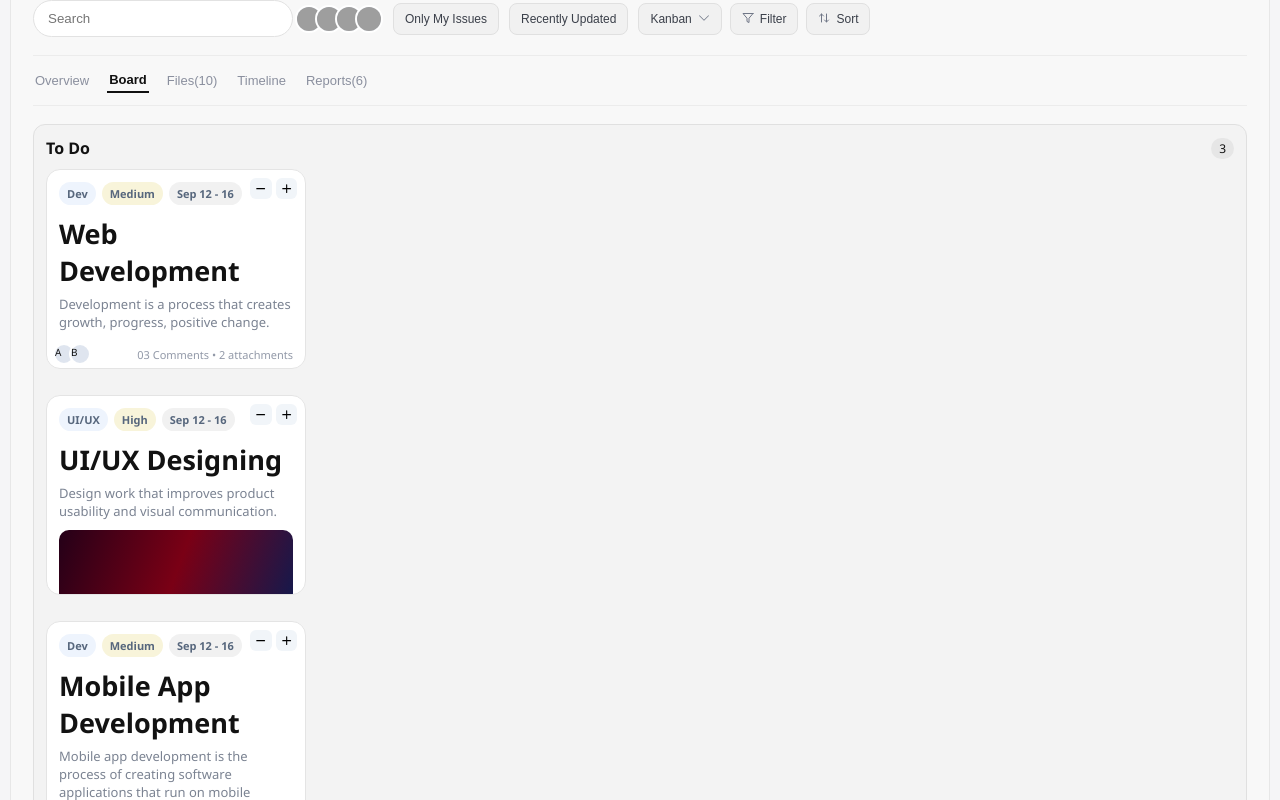
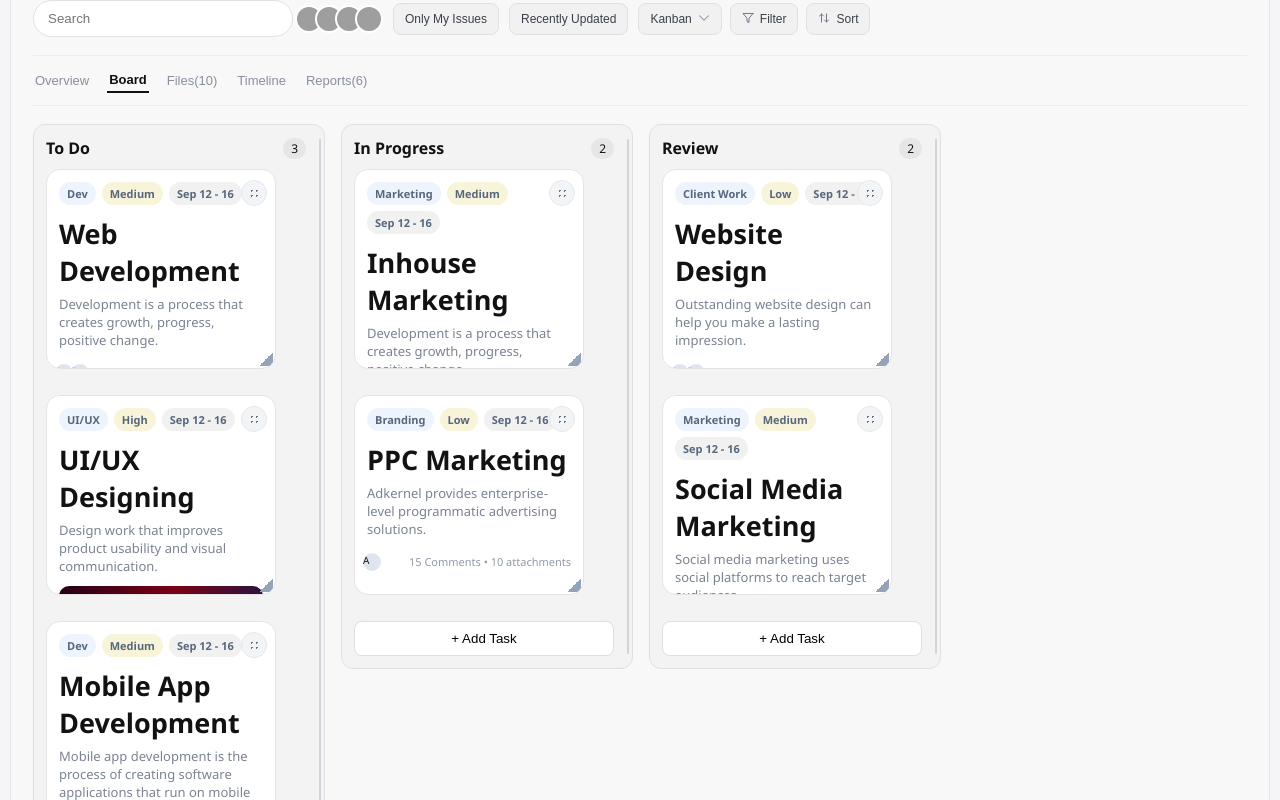
Before and after one commit to akankshapatil2015/dashboard-ui, a React (Create React App) app: page / in a window 1280 px wide. Shown: the part 720-1520 px from the top of the page. Built offline with nearby package versions, Linux system fonts and the light colour scheme; grey boxes are pictures that could not be loaded.

Commit message:
implement drag-and-drop functionality with dnd-kit and update card resizing

```diff
--- a/package.json
+++ b/package.json
@@ -3,6 +3,9 @@
   "version": "0.1.0",
   "private": true,
   "dependencies": {
+    "@dnd-kit/core": "^6.3.1",
+    "@dnd-kit/sortable": "^10.0.0",
+    "@dnd-kit/utilities": "^3.2.2",
     "@testing-library/dom": "^10.4.1",
     "@testing-library/jest-dom": "^6.9.1",
     "@testing-library/react": "^16.3.2",
--- a/src/components/Board/Board.css
+++ b/src/components/Board/Board.css
@@ -136,19 +136,14 @@
 
 .kanban {
   margin-top: 18px;
-  display: grid;
-  grid-template-columns: repeat(auto-fit, minmax(260px, 1fr));
+  display: flex;
+  flex-wrap: nowrap;
+  overflow-x: auto;
   gap: 16px;
   align-items: start;
-  column-count: 3;
-  column-gap: 16px;
 }
 
 @media (max-width: 1300px) {
-  .kanban {
-    grid-template-columns: 1fr;
-  }
-
   .board-head {
     flex-direction: column;
     align-items: flex-start;
@@ -161,13 +156,22 @@
   .view-controls {
     margin-left: 0;
   }
+
+  .drag-overlay-card {
+  background: #fff;
+  border-radius: 14px;
+  padding: 12px;
+  width: 260px;
+  box-shadow: 0 10px 30px rgba(0,0,0,0.15);
+  transform: rotate(2deg) scale(1.03);
+  opacity: 0.95;
+  pointer-events: none;
+}
 }
 
 /* Tablet */
 @media (max-width: 1024px) {
-  .kanban {
-    column-count: 2;
-  }
+  .kanban { overflow-x: auto; }
 }
 
 /* Mobile */
@@ -178,7 +182,8 @@
   }
 
   .kanban {
-    column-count: 1;
+    flex-direction: column;
+    overflow-x: visible;
   }
   .board-head {
     flex-direction: column;
--- a/src/components/Board/Board.js
+++ b/src/components/Board/Board.js
@@ -1,9 +1,11 @@
+import { useState, useRef, useCallback, useEffect } from 'react';
 import { FiFilter } from 'react-icons/fi';
 import { LuArrowUpDown } from 'react-icons/lu';
 import { BsChevronDown } from 'react-icons/bs';
-import columns from '../../data/columnsData';
 import { teamAvatars } from '../../data/avatarData';
 import Column from '../Column/Column';
+import { DndContext, closestCenter, DragOverlay } from '@dnd-kit/core';
+import initialColumns from '../../data/columnsData';
 import './Board.css';
 
 const viewActions = [
@@ -13,6 +15,156 @@ const viewActions = [
 ];
 
 function Board() {
+  const [data, setData] = useState(initialColumns);
+  const [activeCard, setActiveCard] = useState(null);
+  const [activeColumn, setActiveColumn] = useState(null);
+  const [columnWidths, setColumnWidths] = useState({});
+  const resizeStateRef = useRef({
+    columnId: null,
+    startX: 0,
+    startWidth: 0,
+  });
+  const MIN_COLUMN_WIDTH = 260;
+  const MAX_COLUMN_WIDTH = 520;
+
+  const handleDragStart = (event) => {
+    const { active } = event;
+
+    // find card data
+    let foundCard = null;
+
+    data.forEach((col) => {
+      col.cards.forEach((card) => {
+        if (card.id === active.id) {
+          foundCard = card;
+        }
+      });
+    });
+
+    setActiveCard(foundCard);
+  };
+
+  const handleDragEnd = (event) => {
+    const { active, over } = event;
+    setActiveCard(null);
+    setActiveColumn(null);
+
+    if (!over) return;
+
+    let sourceColIndex, destColIndex;
+    let sourceCardIndex, destCardIndex;
+
+    data.forEach((col, colIndex) => {
+      col.cards.forEach((card, cardIndex) => {
+        if (card.id === active.id) {
+          sourceColIndex = colIndex;
+          sourceCardIndex = cardIndex;
+        }
+        if (card.id === over.id) {
+          destColIndex = colIndex;
+          destCardIndex = cardIndex;
+        }
+      });
+
+      // 👇 Detect dropping directly on column (empty OR not)
+      if (col.id === over.id) {
+        destColIndex = colIndex;
+      }
+    });
+
+    if (sourceColIndex === undefined || destColIndex === undefined) return;
+
+    const newData = [...data];
+
+    const sourceCol = newData[sourceColIndex];
+    const destCol = newData[destColIndex];
+
+    const [movedCard] = sourceCol.cards.splice(sourceCardIndex, 1);
+
+    // 👉 If dropped on card
+    if (destCardIndex !== undefined) {
+      destCol.cards.splice(destCardIndex, 0, movedCard);
+    }
+    // 👉 If dropped on empty column
+    else {
+      destCol.cards.push(movedCard);
+    }
+
+    setData(newData);
+    console.log('OVER:', over?.id);
+  };
+
+  const handleDragOver = (event) => {
+    const { over } = event;
+
+    if (!over) return;
+
+    let foundColumn = null;
+
+    data.forEach((col) => {
+      // If hovering over a card
+      if (col.cards.some((card) => card.id === over.id)) {
+        foundColumn = col.title;
+      }
+
+      // If hovering directly on column
+      if (col.id === over.id) {
+        foundColumn = col.title;
+      }
+    });
+
+    setActiveColumn(foundColumn);
+  };
+
+  const handleColumnResizeMove = useCallback(
+    (event) => {
+      const { columnId, startX, startWidth } = resizeStateRef.current;
+      if (!columnId) return;
+
+      const nextWidth = Math.min(
+        Math.max(startWidth + (event.clientX - startX), MIN_COLUMN_WIDTH),
+        MAX_COLUMN_WIDTH
+      );
+
+      setColumnWidths((prev) => ({
+        ...prev,
+        [columnId]: nextWidth,
+      }));
+    },
+    [MAX_COLUMN_WIDTH, MIN_COLUMN_WIDTH]
+  );
+
+  const stopColumnResize = useCallback(() => {
+    resizeStateRef.current = {
+      columnId: null,
+      startX: 0,
+      startWidth: 0,
+    };
+    window.removeEventListener('mousemove', handleColumnResizeMove);
+    window.removeEventListener('mouseup', stopColumnResize);
+  }, [handleColumnResizeMove]);
+
+  const startColumnResize = (event, columnId, currentWidth) => {
+    event.preventDefault();
+    event.stopPropagation();
+
+    resizeStateRef.current = {
+      columnId,
+      startX: event.clientX,
+      startWidth: currentWidth,
+    };
+
+    window.addEventListener('mousemove', handleColumnResizeMove);
+    window.addEventListener('mouseup', stopColumnResize);
+  };
+
+  useEffect(() => {
+    return () => {
+      window.removeEventListener('mousemove', handleColumnResizeMove);
+      window.removeEventListener('mouseup', stopColumnResize);
+    };
+  }, [handleColumnResizeMove, stopColumnResize]);
+
   return (
     <main className='board-area'>
       <div className='board-head'>
@@ -65,11 +217,35 @@ function Board() {
         <button>Reports(6)</button>
       </div>
 
-      <section className='kanban'>
-        {columns.map((column) => (
-          <Column key={column.title} column={column} />
-        ))}
-      </section>
+      <DndContext
+        collisionDetection={closestCenter}
+        onDragStart={handleDragStart}
+        onDragEnd={handleDragEnd}
+        onDragOver={handleDragOver}
+      >
+        <section className='kanban'>
+          {data.map((column) => (
+            <Column
+              key={column.title}
+              column={column}
+              isActive={activeColumn === column.title}
+              width={columnWidths[column.id]}
+              minWidth={MIN_COLUMN_WIDTH}
+              onColumnResizeStart={startColumnResize}
+            />
+          ))}
+        </section>
+
+        {/* 🔥 DRAG PREVIEW */}
+        <DragOverlay>
+          {activeCard ? (
+            <div className='drag-overlay-card'>
+              <h5>{activeCard.title}</h5>
+              <p>{activeCard.description}</p>
+            </div>
+          ) : null}
+        </DragOverlay>
+      </DndContext>
     </main>
   );
 }
--- a/src/components/Card/Card.css
+++ b/src/components/Card/Card.css
@@ -14,7 +14,7 @@
   width: 100%;
   break-inside: avoid;
   margin-bottom: 16px;
-   will-change: width, height, transform;
+  will-change: width, height, transform;
 }
 
 .task-card.resizing {
@@ -97,32 +97,44 @@
   margin-left: -6px;
 }
 
-.resize-controls {
+.card-drag-handle {
   position: absolute;
-  top: 8px;
+  top: 10px;
   right: 8px;
-  display: flex;
-  gap: 4px;
-}
-
-.resize-controls button {
-  border: none;
-  background: #f1f5f9;
-  border-radius: 6px;
-  cursor: pointer;
-  padding: 4px;
+  width: 26px;
+  height: 26px;
+  background: #f3f4f6;
+  border: 1px solid #e5e7eb;
+  border-radius: 999px;
+  padding: 0;
   display: flex;
   align-items: center;
   justify-content: center;
+  cursor: grab;
 }
 
-.resize-controls button:hover {
-  background: #e2e8f0;
+.card-drag-handle:active {
+  cursor: grabbing;
 }
 
-.resize-controls button:disabled {
-  opacity: 0.5;
-  cursor: not-allowed;
+.card-drag-icon {
+  width: 10px;
+  height: 10px;
+  background-image: radial-gradient(circle, #64748b 1px, transparent 1px);
+  background-size: 5px 5px;
+  background-position: 0 0;
+}
+
+.resize-handle {
+  position: absolute;
+  width: 14px;
+  height: 14px;
+  right: 2px;
+  bottom: 2px;
+  border: none;
+  padding: 0;
+  background: linear-gradient(135deg, transparent 50%, #94a3b8 50%);
+  cursor: nwse-resize;
 }
 
 /* Tablet */
@@ -152,12 +164,12 @@
     font-size: 12px;
   }
 
-  .resize-controls {
+  .card-drag-handle {
     top: 6px;
     right: 6px;
   }
 
-  .resize-controls {
+  .resize-handle {
     display: none;
   }
 }
--- a/src/components/Card/Card.js
+++ b/src/components/Card/Card.js
@@ -1,8 +1,9 @@
-import { useState, useEffect } from 'react';
-import { FiPlus, FiMinus } from 'react-icons/fi';
+import { useState, useEffect, useRef, useCallback } from 'react';
 import './Card.css';
+import { useSortable } from '@dnd-kit/sortable';
+import { CSS } from '@dnd-kit/utilities';
 
-function Card({ card }) {
+function Card({ card, columnWidth }) {
   const [size, setSize] = useState({
     width: 260,
     height: 200,
@@ -10,6 +11,69 @@ function Card({ card }) {
 
   const [isMobile, setIsMobile] = useState(window.innerWidth < 768);
   const [isResizing, setIsResizing] = useState(false);
+  const cardRef = useRef(null);
+  const resizeStartRef = useRef({
+    mouseX: 0,
+    mouseY: 0,
+    width: 260,
+    height: 200,
+  });
+
+  const {
+    attributes,
+    listeners,
+    setNodeRef,
+    transform,
+    transition,
+    isDragging,
+  } = useSortable({ id: card.id });
+
+  const columnBasedMaxWidth = Math.max((columnWidth || 260) - 30, 180);
+  const MAX_WIDTH = isMobile
+    ? Math.min(columnBasedMaxWidth, 320)
+    : columnBasedMaxWidth;
+  const MAX_HEIGHT = isMobile ? 260 : 300;
+  const MIN_WIDTH = Math.max(
+    isMobile ? 170 : 200,
+    Math.min(isMobile ? 200 : 220, MAX_WIDTH - 30),
+  );
+  const MIN_HEIGHT = 140;
+
+  const handleResizeMove = useCallback(
+    (event) => {
+      const { mouseX, mouseY, width, height } = resizeStartRef.current;
+      const deltaX = event.clientX - mouseX;
+      const deltaY = event.clientY - mouseY;
+
+      setSize({
+        width: Math.min(Math.max(width + deltaX, MIN_WIDTH), MAX_WIDTH),
+        height: Math.min(Math.max(height + deltaY, MIN_HEIGHT), MAX_HEIGHT),
+      });
+    },
+    [MAX_HEIGHT, MAX_WIDTH, MIN_HEIGHT, MIN_WIDTH],
+  );
+
+  const stopResize = useCallback(() => {
+    setIsResizing(false);
+    window.removeEventListener('mousemove', handleResizeMove);
+    window.removeEventListener('mouseup', stopResize);
+  }, [handleResizeMove]);
+
+  const startResize = (event) => {
+    event.preventDefault();
+    event.stopPropagation();
+
+    resizeStartRef.current = {
+      mouseX: event.clientX,
+      mouseY: event.clientY,
+      width: cardRef.current?.offsetWidth || size.width,
+      height: cardRef.current?.offsetHeight || size.height,
+    };
+
+    setIsResizing(true);
+    window.addEventListener('mousemove', handleResizeMove);
+    window.addEventListener('mouseup', stopResize);
+  };
 
   useEffect(() => {
     const handleResize = () => setIsMobile(window.innerWidth < 768);
@@ -17,32 +81,19 @@ useEffect(() => {
     return () => window.removeEventListener('resize', handleResize);
   }, []);
 
-const MAX_WIDTH = isMobile ? 320 : 400;
-const MAX_HEIGHT = isMobile ? 260 : 300;
-const MIN_WIDTH = isMobile ? 200 : 220;
-const MIN_HEIGHT = 140;
+  useEffect(() => {
+    return () => {
+      window.removeEventListener('mousemove', handleResizeMove);
+      window.removeEventListener('mouseup', stopResize);
+    };
+  }, [handleResizeMove, stopResize]);
 
-const increaseSize = () => {
-  setIsResizing(true);
-
+  useEffect(() => {
     setSize((prev) => ({
-    width: Math.min(prev.width + 20, MAX_WIDTH),
-    height: Math.min(prev.height + 20, MAX_HEIGHT),
+      width: Math.min(Math.max(prev.width, MIN_WIDTH), MAX_WIDTH),
+      height: Math.min(Math.max(prev.height, MIN_HEIGHT), MAX_HEIGHT),
     }));
-
-  setTimeout(() => setIsResizing(false), 150);
-};
-
-const decreaseSize = () => {
-  setIsResizing(true);
-
-  setSize((prev) => ({
-    width: Math.max(prev.width - 20, MIN_WIDTH),
-    height: Math.max(prev.height - 20, MIN_HEIGHT),
-  }));
-
-  setTimeout(() => setIsResizing(false), 150);
-};
+  }, [MAX_HEIGHT, MAX_WIDTH, MIN_HEIGHT, MIN_WIDTH]);
 
   return (
     <article
@@ -50,23 +101,24 @@ const decreaseSize = () => {
       style={{
         width: size.width,
         height: size.height,
+        transform: CSS.Transform.toString(transform),
+        transition,
+        opacity: isDragging ? 0.3 : 1,
+      }}
+      ref={(node) => {
+        setNodeRef(node);
+        cardRef.current = node;
       }}
     >
-      {/* Resize Controls */}
-      <div className='resize-controls'>
       <button
-          onClick={decreaseSize}
-          disabled={size.width <= MIN_WIDTH || size.height <= MIN_HEIGHT}
+        type='button'
+        className='card-drag-handle'
+        aria-label='Drag card'
+        {...attributes}
+        {...listeners}
       >
-          <FiMinus />
+        <span className='card-drag-icon' aria-hidden='true' />
       </button>
-        <button
-          onClick={increaseSize}
-          disabled={size.width >= MAX_WIDTH || size.height >= MAX_HEIGHT}
-        >
-          <FiPlus />
-        </button>
-      </div>
       <div className='tag-row'>
         <span className='tag'>{card.tags[0]}</span>
         <span className='tag level'>{card.tags[1]}</span>
@@ -85,6 +137,12 @@ const decreaseSize = () => {
         </div>
         <small>{card.stats}</small>
       </div>
+      <button
+        type='button'
+        className='resize-handle'
+        aria-label='Resize card'
+        onMouseDown={startResize}
+      />
     </article>
   );
 }
--- a/src/components/Column/Column.css
+++ b/src/components/Column/Column.css
@@ -3,10 +3,20 @@
   border: 1px solid #e0e0e0;
   border-radius: 12px;
   padding: 12px;
+  padding-right: 18px;
   display: flex;
   flex-direction: column;
   gap: 10px;
-  min-width: 280px;
+  min-width: 292px;
+  position: relative;
+  flex: 0 0 auto;
+}
+
+.column-active {
+  background: #eef4ff;
+  border: 2px dashed #5b8cff;
+  transition: all 0.2s ease;
+  box-shadow: 0 0 0 3px rgba(91, 140, 255, 0.15);
 }
 
 .column-header {
@@ -33,8 +43,36 @@
   padding: 9px;
 }
 
+.column-resize-handle {
+  position: absolute;
+  top: 0;
+  right: 0;
+  width: 8px;
+  height: 100%;
+  border: none;
+  padding: 0;
+  background: transparent;
+  cursor: col-resize;
+}
+
+.column-resize-handle::before {
+  content: '';
+  position: absolute;
+  top: 14px;
+  bottom: 14px;
+  left: 3px;
+  width: 2px;
+  border-radius: 999px;
+  background: #d1d5db;
+}
+
 @media (max-width: 768px) {
   .column {
     min-width: 100%;
+    width: 100% !important;
+  }
+
+  .column-resize-handle {
+    display: none;
   }
 }
--- a/src/components/Column/Column.js
+++ b/src/components/Column/Column.js
@@ -1,19 +1,47 @@
 import Card from '../Card/Card';
 import './Column.css';
+import {
+  SortableContext,
+  verticalListSortingStrategy,
+} from '@dnd-kit/sortable';
+import { useDroppable } from '@dnd-kit/core';
 
-function Column({ column }) {
+function Column({ column, isActive, width, minWidth, onColumnResizeStart }) {
+  const { setNodeRef } = useDroppable({
+    id: column.id,
+  });
+
   return (
-    <div className="column">
-      <div className="column-header">
+    <div
+      className={`column ${isActive ? 'column-active' : ''}`}
+      ref={setNodeRef}
+      style={{
+        width: width || minWidth,
+      }}
+    >
+      <div className='column-header'>
         <h4>{column.title}</h4>
-        <span>{column.count}</span>
+        <span>{column.cards.length}</span>
       </div>
 
-      {column.cards.map((card) => (
-        <Card key={card.title} card={card} />
-      ))}
+      <SortableContext
+        items={column.cards.map((card) => card.id)}
+        strategy={verticalListSortingStrategy}
+      >
+        {column.cards.map((card) => (
+          <Card key={card.id} card={card} columnWidth={width || minWidth} />
+        ))}
+      </SortableContext>
 
-      <button className="add-task">+ Add Task</button>
+      <button className='add-task'>+ Add Task</button>
+      <button
+        type='button'
+        className='column-resize-handle'
+        aria-label={`Resize ${column.title} column`}
+        onMouseDown={(event) =>
+          onColumnResizeStart(event, column.id, width || minWidth)
+        }
+      />
     </div>
   );
 }
--- a/src/data/columnsData.js
+++ b/src/data/columnsData.js
@@ -1,9 +1,11 @@
 const columns = [
   {
+    id: 'todo',
     title: 'To Do',
     count: 3,
     cards: [
       {
+        id: 'col-1-1',
         tags: ['Dev', 'Medium', 'Sep 12 - 16'],
         title: 'Web Development',
         description:
@@ -12,6 +14,7 @@ const columns = [
         avatars: 2,
       },
       {
+        id: 'col-1-2',
         tags: ['UI/UX', 'High', 'Sep 12 - 16'],
         title: 'UI/UX Designing',
         description:
@@ -21,6 +24,7 @@ const columns = [
         cover: true,
       },
       {
+        id: 'col-1-3',
         tags: ['Dev', 'Medium', 'Sep 12 - 16'],
         title: 'Mobile App Development',
         description:
@@ -31,10 +35,12 @@ const columns = [
     ],
   },
   {
+    id: 'inprogress',
     title: 'In Progress',
     count: 2,
     cards: [
       {
+        id: 'col-2-1',
         tags: ['Marketing', 'Medium', 'Sep 12 - 16'],
         title: 'Inhouse Marketing',
         description:
@@ -43,6 +49,7 @@ const columns = [
         avatars: 3,
       },
       {
+        id: 'col-2-2',
         tags: ['Branding', 'Low', 'Sep 12 - 16'],
         title: 'PPC Marketing',
         description:
@@ -53,10 +60,12 @@ const columns = [
     ],
   },
   {
+    id: 'review',
     title: 'Review',
     count: 2,
     cards: [
       {
+        id: 'col-3-1',
         tags: ['Client Work', 'Low', 'Sep 12 - 16'],
         title: 'Website Design',
         description:
@@ -65,6 +74,7 @@ const columns = [
         avatars: 2,
       },
       {
+        id: 'col-3-2',
         tags: ['Marketing', 'Medium', 'Sep 12 - 16'],
         title: 'Social Media Marketing',
         description:
```
Also changed, not shown: 1 other file (tests, documents, lock files or other folders). Lines whose indentation alone changed are shown as unchanged.
